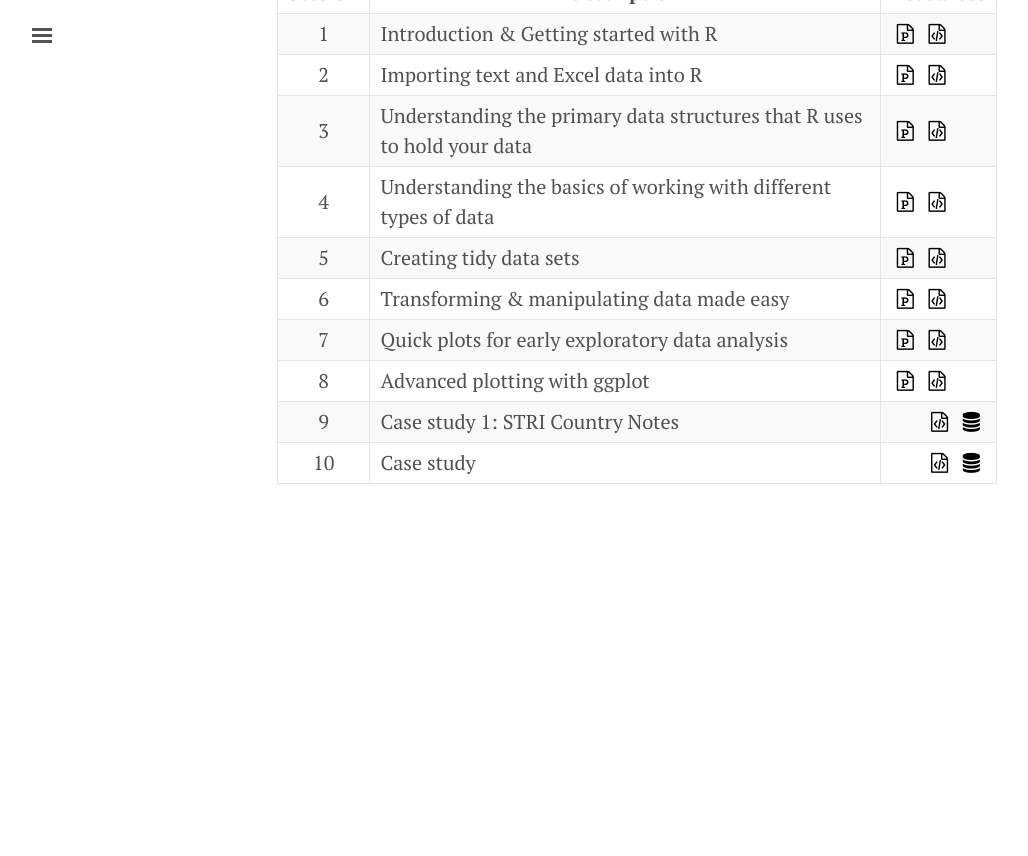
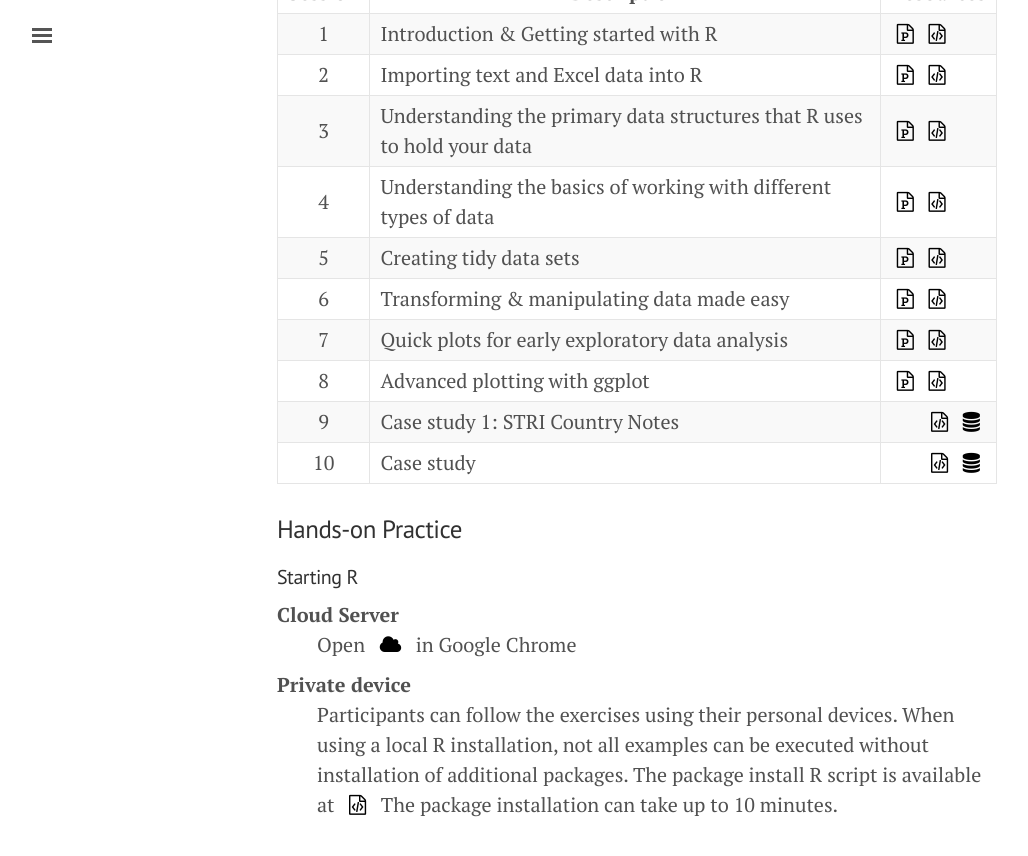
Before and after one commit to bowerth/boot-r, a Jekyll site: the page built from bootcamp/index.md, in a window 1280 px wide and 900 px high, scrolled down 1419 px. Shown: the top 856 px of the window, without its empty margins (3-1031 px from the left). Built offline with Jekyll 4.4.1, drawn with Linux system fonts in a browser that asks for light colours; nearby versions of some CDN libraries; before the commit the page ends 1983 px from its top, so only the background shows below that.

```diff
--- a/_config.yml
+++ b/_config.yml
@@ -1,16 +1,16 @@
 # Dependencies
-gems:                [jekyll-paginate]
-paginate: 5
+gems:          [jekyll-paginate]
+paginate:      5
 paginate_path: "page:num"
 
 # Permalinks
 #
 # Use of `relative_permalinks` ensures post links from the index work properly.
-permalink:           pretty
-
+permalink:     pretty
+exclude:       [import-html-bootcamp.sh]
 # Setup
-title:               R Programming
-tagline:             ''
-description:         '<img src="https://www.r-project.org/Rlogo.png" height=60 </img> forked from <a href="https://github.com/uc-r/uc-r.github.io/">uc-r.github.io</a> <href="http://uc-r.github.io/">http://uc-r.github.io/</a>'
-url:                 https://www.r-project.org/
-baseurl:             ''
+title:         R Programming
+tagline:       ''
+description:   '<img src="https://www.r-project.org/Rlogo.png" height=60 </img> forked from <a href="https://github.com/uc-r/uc-r.github.io/">uc-r.github.io</a> <href="http://uc-r.github.io/">http://uc-r.github.io/</a>'
+url:           https://www.r-project.org/
+baseurl:       ''
--- a/bootcamp/index.md
+++ b/bootcamp/index.md
@@ -9,7 +9,7 @@ permalink: /r_bootcamp
 
 ### Instructor
 
-  * [Bo Werth](http://github.com/bowerth/)
+  * [Bo Werth](http://gh.rdata.work/)
 
 
 ### Class Information
@@ -62,3 +62,29 @@ You can download the required classroom material here: &nbsp; <a href="https://d
 | 8 | Advanced plotting with ggplot | <a href="bootcamp/ggplot" style="color:black;"><i class="fa fa-file-powerpoint-o" aria-hidden="true"></i></a> &nbsp; <a href="bootcamp/ggplot/8-ggplot.R" style="color:black;"><i class="fa fa-file-code-o" aria-hidden="true"></i></a> &nbsp;&nbsp;&nbsp;&nbsp;&nbsp;&nbsp; |
 | 9 | Case study 1: STRI Country Notes | &nbsp;&nbsp;&nbsp;&nbsp;&nbsp;&nbsp; <a href="bootcamp/case_studies/9-case-study-1/report_stri.R" style="color:black;"><i class="fa fa-file-code-o" aria-hidden="true"></i></a> &nbsp; <a href="http://sti.rdata.work/report_stri_countrynotes.html" style="color:black;"><i class="fa fa-database" aria-hidden="true"></i></a> |
 | 10 | Case study | &nbsp;&nbsp;&nbsp;&nbsp;&nbsp;&nbsp; <a href="bootcamp/case_studies/10-case-study-2.R" style="color:black;"><i class="fa fa-file-code-o" aria-hidden="true"></i></a> &nbsp; <a href="https://dl.dropboxusercontent.com/u/1807228/all_data_M_2015.xlsx?dl=1" style="color:black;"><i class="fa fa-database" aria-hidden="true"></i></a> |
+
+
+### Hands-on Practice
+
+#### Starting R
+
+<!-- Portable version -->
+<!-- :   Start RStudio from `\\asap1\em_apps$\R` -->
+
+<!-- OECD R Server -->
+<!-- :   Log on to server, start RStudio and set R installation:   -->
+<!-- 	`\\\\asap1\\em_apps\$\\R\\R-3.3.1` -->
+
+<!-- `setwd("T:/DKI/rtrainings/bootcamp/code-scripts")` -->
+
+Cloud Server
+: Open &nbsp; <a href="http://rstudio.rdata.work:8787/" style="color:black;"><i
+  class="fa fa-cloud" aria-hidden="true"></i></a> &nbsp; in Google Chrome
+
+Private device
+: Participants can follow the exercises using their personal devices. When using
+  a local R installation, not all examples can be executed without installation
+  of additional packages. The package install R script is available at &nbsp; <a
+  href="https://dl.dropboxusercontent.com/u/1807228/install-packages.R?dl=1"
+  style="color:black;"><i class="fa fa-file-code-o" aria-hidden="true"></i></a>
+  &nbsp; The package installation can take up to 10 minutes.
```
Also changed, not shown: 5 other files.
